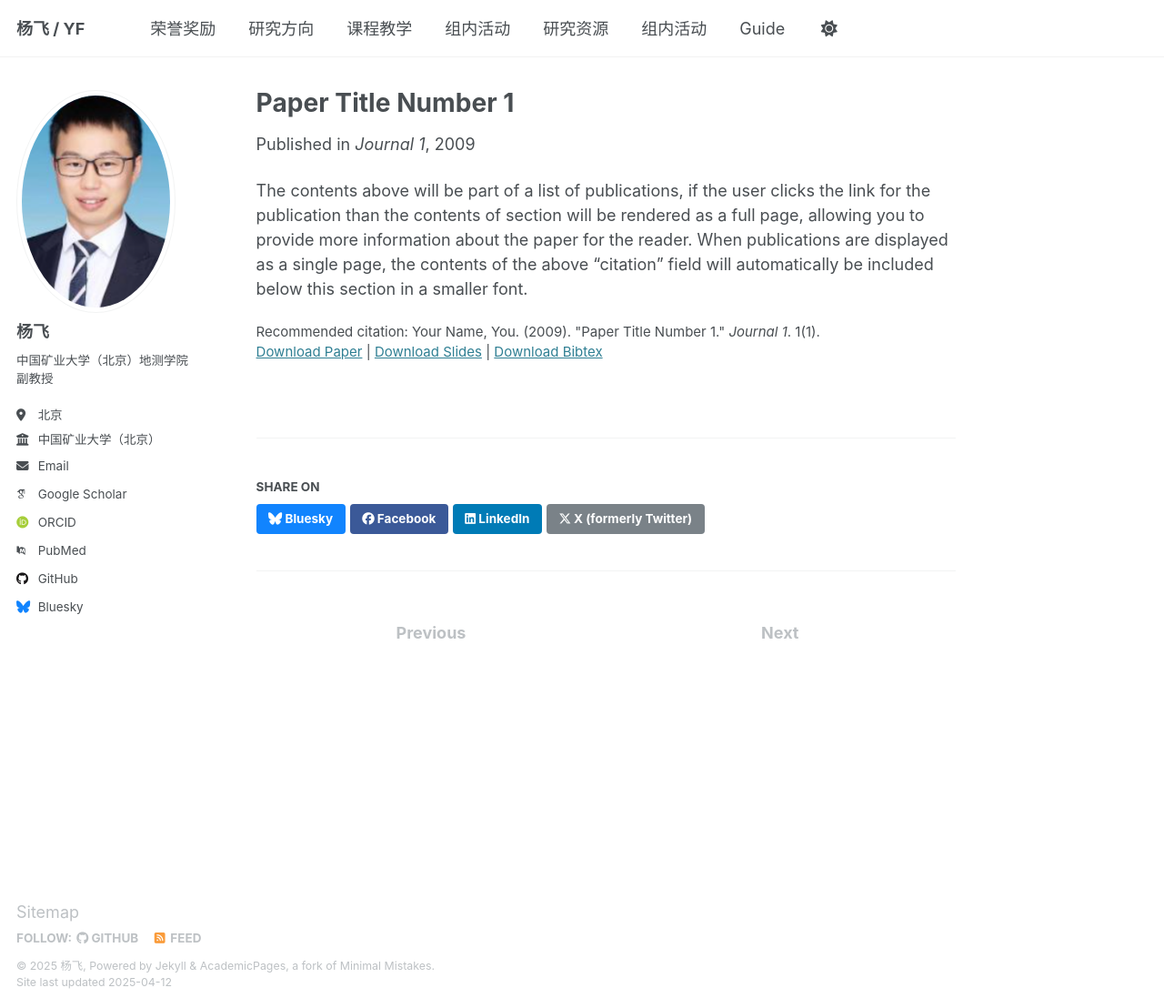
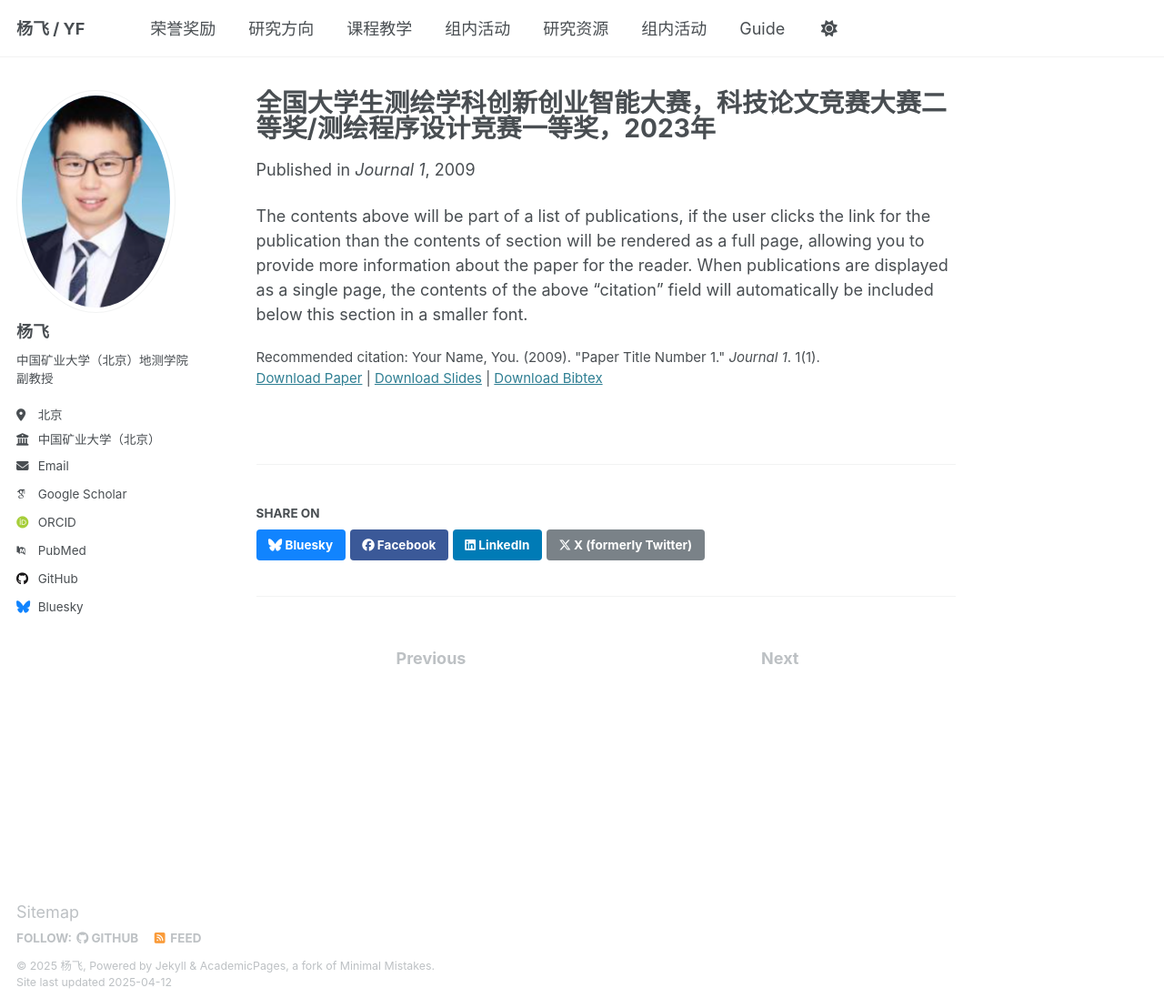
Before and after one commit to cwc0214/cwc0214.github.io, a Jekyll site: the page built from _publications/2009-10-01-paper-title-number-1.md, in a window 1280 px wide and 1108 px high. Shown: the whole window at 91% size. Built offline with Jekyll 4.4.1, drawn with Linux system fonts in a browser that asks for light colours; some web fonts are replaced.

Commit message:
Update 2009-10-01-paper-title-number-1.md

```diff
--- a/_publications/2009-10-01-paper-title-number-1.md
+++ b/_publications/2009-10-01-paper-title-number-1.md
@@ -1,5 +1,5 @@
 ---
-title: "Paper Title Number 1"
+title: "全国大学生测绘学科创新创业智能大赛，科技论文竞赛大赛二等奖/测绘程序设计竞赛一等奖，2023年"
 collection: publications
 category: manuscripts
 permalink: /publication/2009-10-01-paper-title-number-1
```
